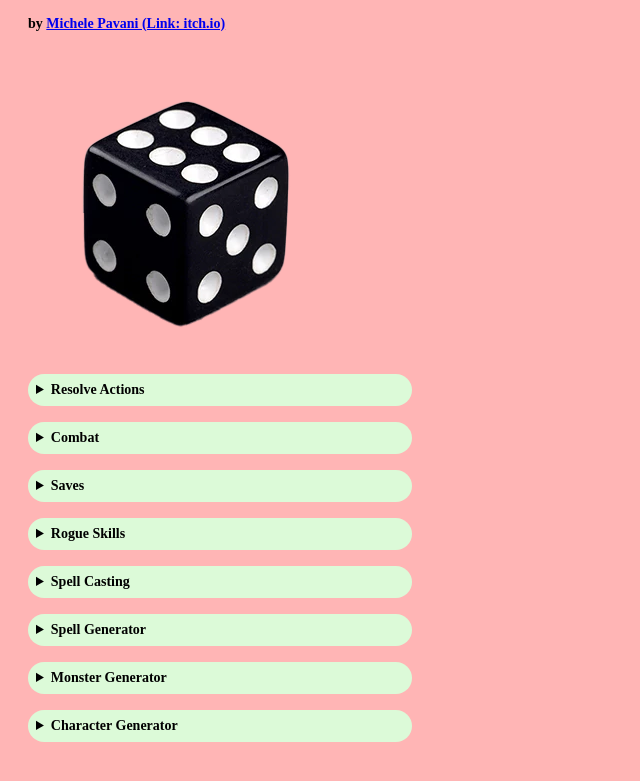
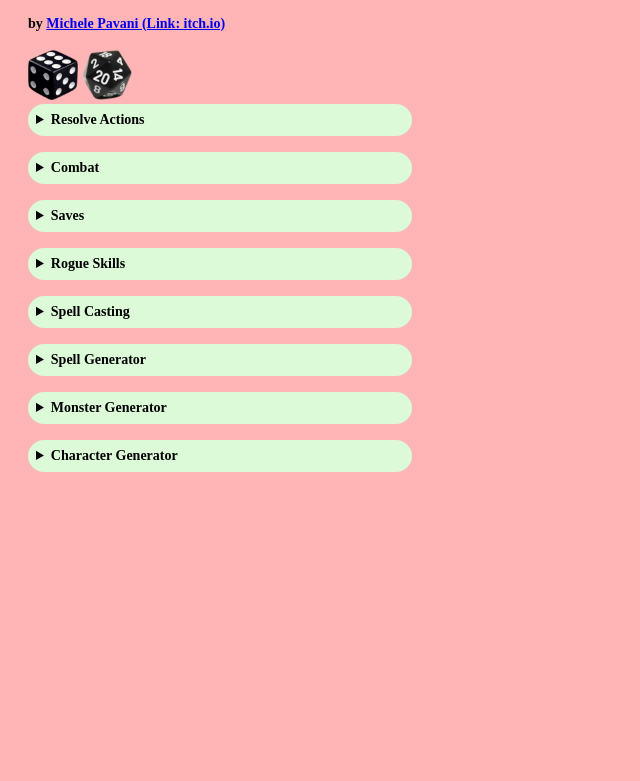
Before and after one commit to miltonbanksy/old_school_rules, a plain HTML site: page index.html in a window 1280 px wide. Shown: the part 75-856 px from the top of the page, without its empty margins (0-640 px from the left). After the commit the page ends 800 px from the top, so only its background shows below. Drawn offline with Linux system fonts and the light colour scheme; a web font is replaced by a local one.

Commit message:
added dice images

```diff
--- a/index.html
+++ b/index.html
@@ -13,7 +13,8 @@
 <body>
     <h1 class="eagle-lake-regular">Old School Rules 🐲</h1>
     <h4>by <a href="https://michele-pavani.itch.io/old-school-rules">Michele Pavani (Link: itch.io)</a></h4>
-    <img src="d6.webp">
+    <img class="img-dice" src="d6.png">
+    <img class="img-dice" src="d20.png">
     <details>
         <summary class="eagle-lake-regular"><b>Resolve Actions</b></summary>
         <p>When a character attempts an action, whose failure might have consequences:</p>
--- a/style.css
+++ b/style.css
@@ -14,6 +14,10 @@ html {
 
 .hide {
     display: none;
+}
+
+.img-dice {
+    width: 50px;
 }
 
 details {
```
Also changed, not shown: d20.png (added), d6.png (added), d6.webp (deleted).
